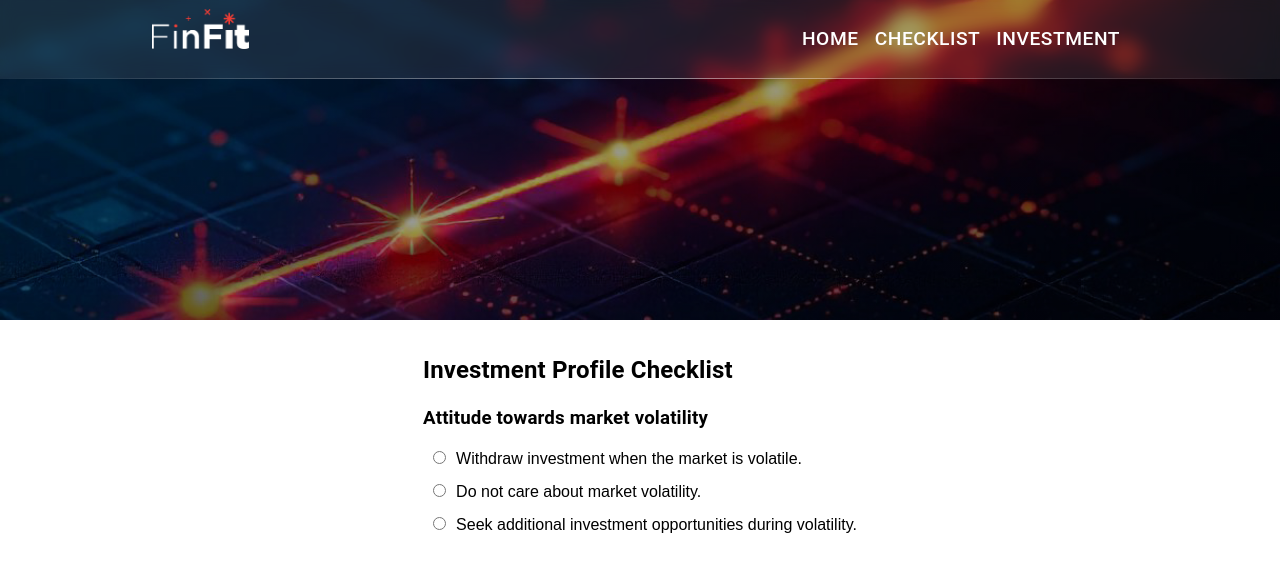
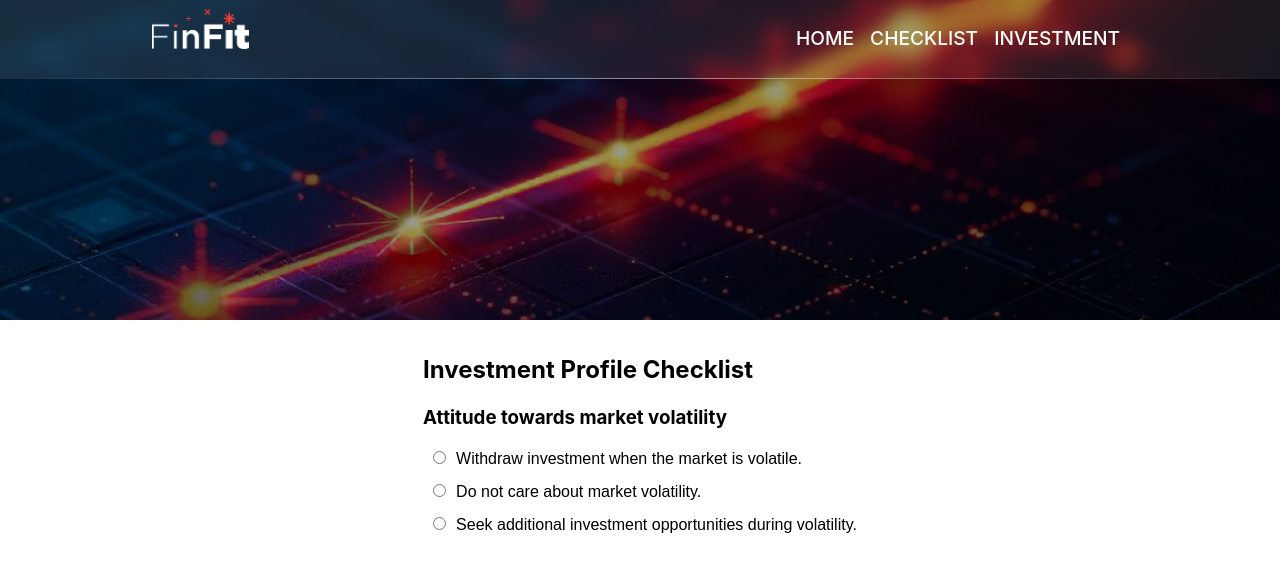
Before and after one commit to YeomChaeeun/goscs-fe, a React (Vite) app: page /checklist in a window 1280 px wide. Shown: the top 572 px of the page. Built offline with nearby package versions, Linux system fonts and the light colour scheme.

Commit message:
feat: font Exo 적용

```diff
--- a/index.html
+++ b/index.html
@@ -3,6 +3,9 @@
   <head>
     <meta charset="UTF-8" />
     <link rel="icon" type="image/svg+xml" href="/favicon.png" />
+    <link rel="preconnect" href="https://fonts.googleapis.com">
+    <link rel="preconnect" href="https://fonts.gstatic.com" crossorigin>
+    <link href="https://fonts.googleapis.com/css2?family=Exo:ital,wght@0,100..900;1,100..900&display=swap" rel="stylesheet">
     <meta name="viewport" content="width=device-width, initial-scale=1.0" />
     <title>FinFit</title>
   </head>
--- a/src/App.tsx
+++ b/src/App.tsx
@@ -12,6 +12,12 @@ import ChecklistResult from "./pages/ChecklistResult.tsx";
 import Investment from "./pages/Investment.tsx";
 
 const themeOptions: ThemeOptions = {
+  typography: {
+    fontFamily: [
+      '-apple-system',
+      'Exo',
+    ].join(','),
+  },
   palette: {
     mode: "dark",
     primary: {
--- a/src/styles/global.css
+++ b/src/styles/global.css
@@ -10,11 +10,10 @@
 
 body {
     margin: 0;
-    font-family: -apple-system, BlinkMacSystemFont, 'Segoe UI', 'Roboto', 'Oxygen',
-    'Ubuntu', 'Cantarell', 'Fira Sans', 'Droid Sans', 'Helvetica Neue',
-    sans-serif;
+    font-style: normal;
     -webkit-font-smoothing: antialiased;
     -moz-osx-font-smoothing: grayscale;
+
 }
 
 a {
```
